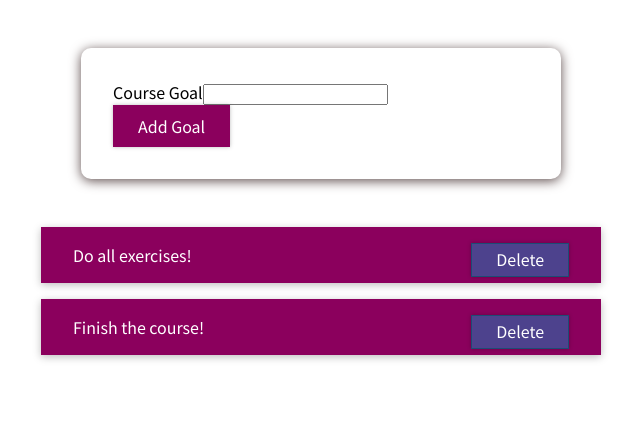
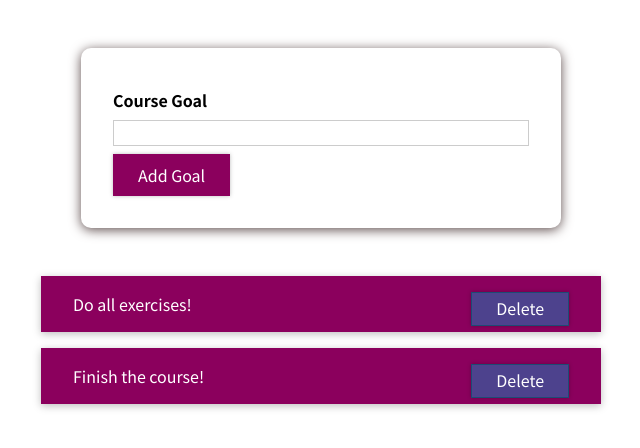
Before and after one commit to SarfarazAhmed1012/course-task-manager-react-basic-, a React (Create React App) app: page / in a window 1280 px wide. Shown: the top 448 px of the page, without its empty margins (319-959 px from the left). Built offline with nearby package versions, Linux system fonts and the light colour scheme.

Commit message:
slight change in prev commit

```diff
--- a/src/components/CourseGoals/CourseInput/CourseInput.js
+++ b/src/components/CourseGoals/CourseInput/CourseInput.js
@@ -67,13 +67,13 @@ const CourseInput = props => {
 
   return (
     <form onSubmit={formSubmitHandler}>
-      <div className={`form-control ${!isValid ? 'invalid' : ''}`}>
+      <FormControl>
         <label>Course Goal</label>
         <input
           type="text"
           onChange={goalInputChangeHandler}
         />
-      </div>
+      </FormControl>
       <Button type="submit">Add Goal</Button>
     </form>
   );
```
Also changed, not shown: 1 other file (tests, documents, lock files or other folders).
